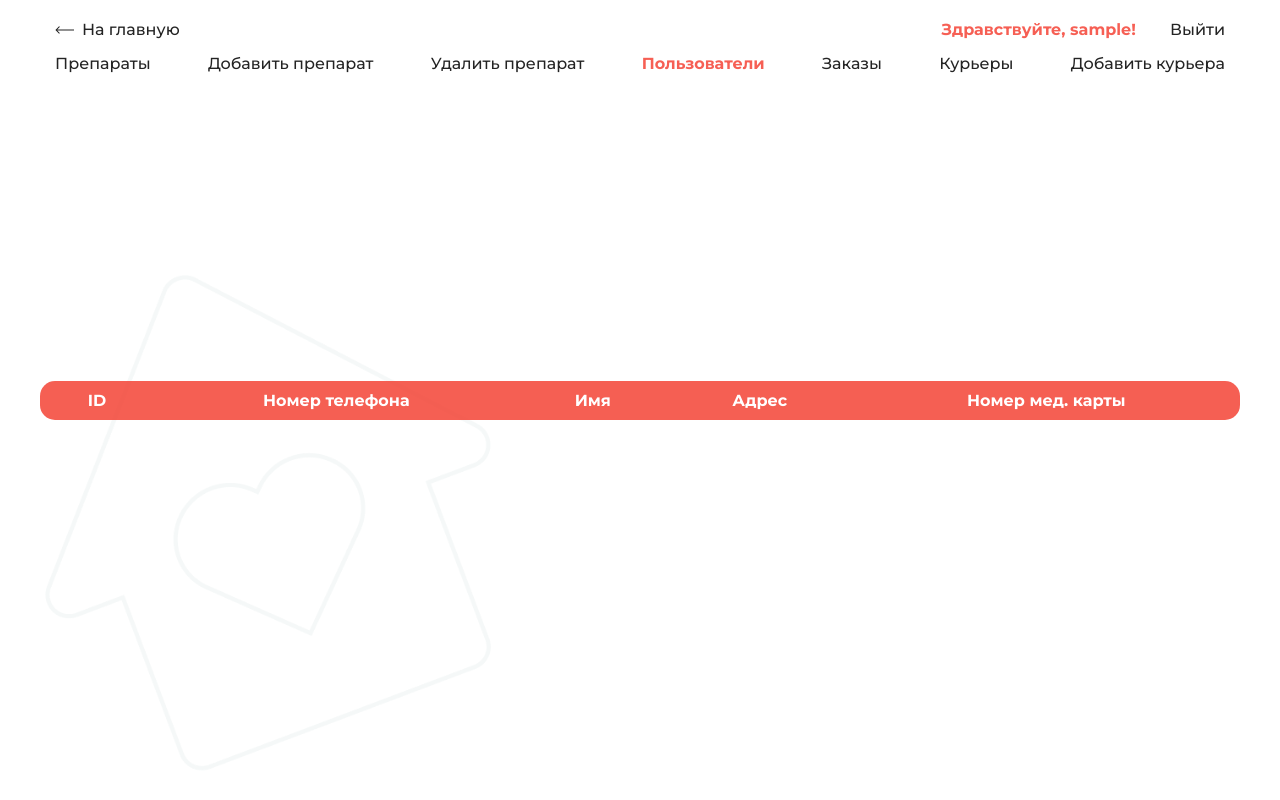
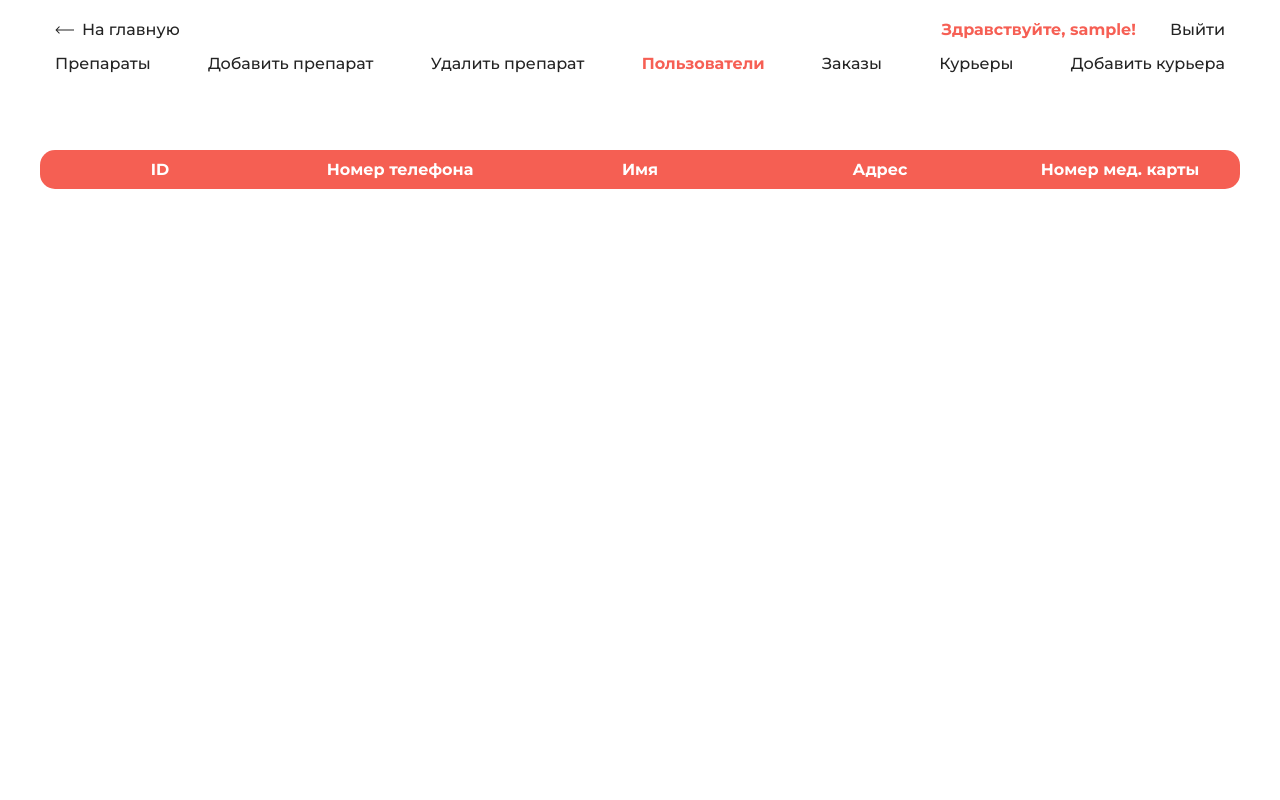
Before and after one commit to gleb-komarov/deliveryteka, a PHP site: page /panel/users.php in a window 1280 px wide. Run offline with PHP 8.4, Linux system fonts and the light colour scheme; the visitor is signed in with stand-in values (Sample User, id 1); data that the repository does not hold is empty.

Commit message:
upd: admin-panel | fix: signup.php

```diff
--- a/css/style.css
+++ b/css/style.css
@@ -265,22 +265,14 @@ button:hover {
 }
 
 .output {
-    display: flex;
-    flex-direction: column;
-    justify-content: center;
-
     width: 100%;
-    height: 100vh;
-
-    background: url("../img/bg.png") center no-repeat;
-    -webkit-background-size: cover;
-    background-size: cover;
-    background-position: center;
 }
 
 .output__table {
+    table-layout: fixed;
+
     width: 100%;
-    margin: 0 auto;
+    margin: 150px auto 50px auto;
 
     text-align: center;
     border-radius: 8px;
@@ -327,6 +319,17 @@ button:hover {
     text-decoration: none;
 }
 
+.output__img {
+    border-radius: 8px;
+    box-shadow: 0 0 1px rgba(0,0,0,0.1);
+    transition: 0.5s;
+}
+
+.output__img:hover {
+    transform: scale(5);
+    box-shadow: 0 0 1px rgba(0,0,0,0.1);
+}
+
 .menu {
     display: flex;
     flex-direction: column;
--- a/panel/medicine.php
+++ b/panel/medicine.php
@@ -60,7 +60,7 @@ $medicine_array = addImageAndPdfInMedicine(getMedicine());
                             <th>Форма</th>
                             <th>Категория</th>
                             <th>Картинка</th>
-                            <th>PDF-инструкция</th>
+                            <th>PDF</th>
                         </tr>
                         <?php foreach ($medicine_array as $row) { ?>
                          <tr>
@@ -72,9 +72,9 @@ $medicine_array = addImageAndPdfInMedicine(getMedicine());
                              <td><?php echo "$row->medicine_dosage"; ?></td>
                              <td><?php echo "$row->medicine_form"; ?></td>
                              <td><?php echo "$row->medicine_category"; ?></td>
-                             <td><a href="<?php echo "$row->medicine_img"; ?>">Картинка</a></td>
+                             <td><a href="<?php echo "$row->medicine_img";?>" target="_blank"><img class="output__img" src="<?php echo "$row->medicine_img";?>" width="40" height="40" alt="Картинка"></a></td>
                              <?php if ( file_exists($row->medicine_pdf)) { ?>
-                               <td><a href="<?php echo "$row->medicine_pdf"; ?>">PDF-файл</a></td>
+                               <td><a href="<?php echo "$row->medicine_pdf"; ?>" target="_blank">PDF-файл</a></td>
                              <?php } else {?>
                                <td>-</td>
                              <?php } ?>
```
